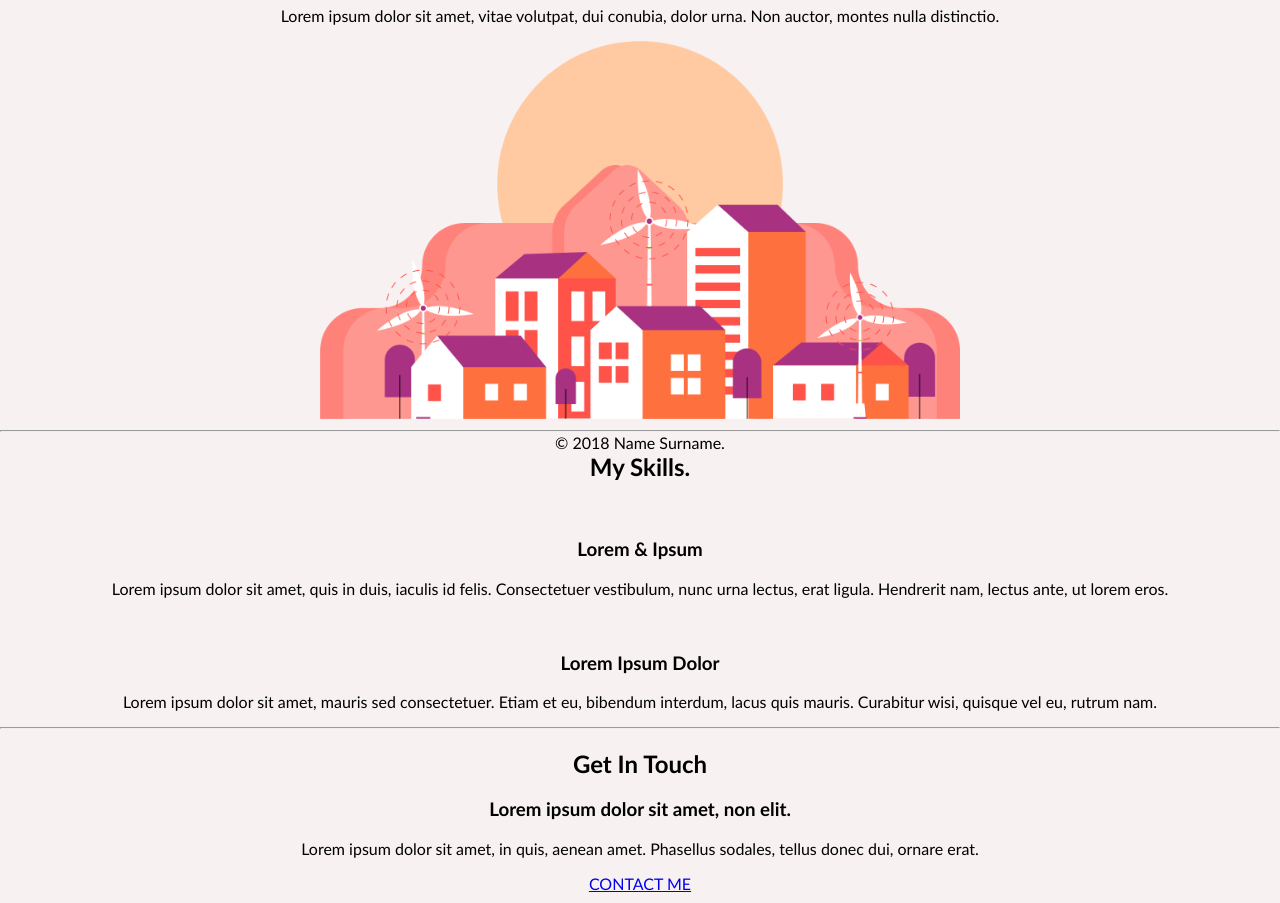
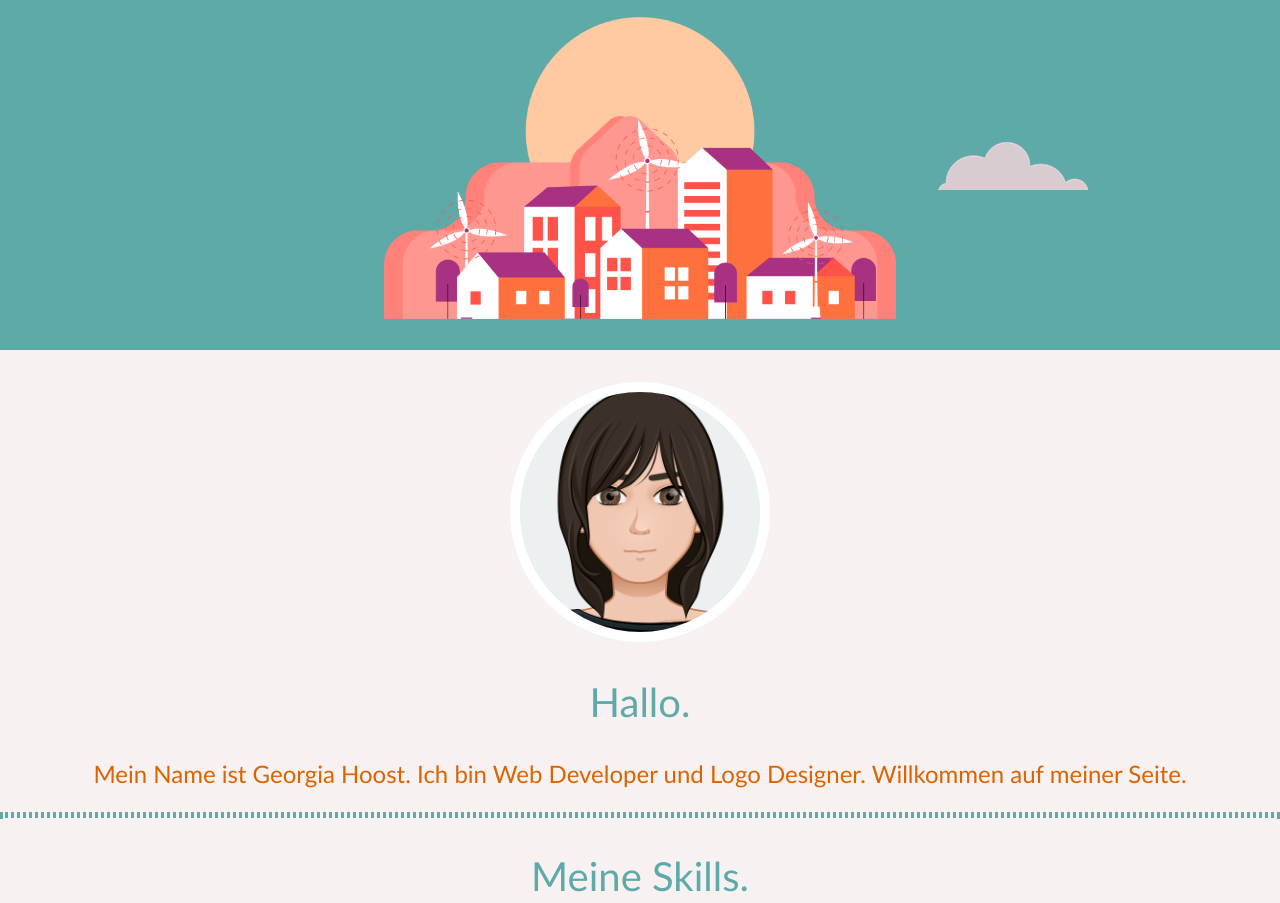
Before and after one commit to g-hoost/CSS---My-Site, a plain HTML site: page index.html in a window 1280 px wide. Shown: the part 310-1213 px from the top of the page. Drawn offline with Linux system fonts and the light colour scheme; a web font is replaced by a local one.

Commit message:
most of css

```diff
--- a/CSS/style.css
+++ b/CSS/style.css
@@ -9,18 +9,43 @@ body {
     font-family: 'Gill Sans', 'Gill Sans MT', Calibri, 'Trebuchet MS', sans-serif;
 }
 h1 {
-    margin-top: 1rem;
+    margin: 4rem auto 0 auto;
+    font-size: 4rem;
     font-family: kewl-script, sans-serif;
+    font-weight: 500;
+    font-style: normal;
+}
+.top-container > h2 {
+    margin-top: .5rem;
+    color: whitesmoke;
+    font-weight: 500;
+}
+h2 {
+    font-size: 2.5rem;
+    color: #5EAAA8;
     font-weight: 400;
-    font-style: normal;
-
+}
+h3 {
+    font-size: 2rem;
+    color: #5EAAA8;
+    font-weight: 400;
 }
 .top-container {
     position: relative;
     background-color: #5EAAA8;
-    height: 8rem;
+    height: 35rem;
     color: whitesmoke;
     padding-top: 100px;
+}
+p {
+    font-size: 1.5rem;
+    color: #db6400;
+}
+hr {
+    border: 3px dotted #5EAAA8;
+}
+.top-container p {
+    color: whitesmoke;
 }
 .cloud_1 {
     position: absolute;
@@ -38,11 +63,25 @@ h1, p:first-of-type {
 .middle-container {
     position: relative;
     background-color: #f8f1f1;
-    height: 60vh;
+
+}
+.skills_pic,
+.avatar,
+.workplace {
+    margin-top: 2rem;
+    width: 15rem;
+    height: 15rem;
+    border-radius: 100%;
+    border: 10px solid white;
 }
 .city_background {
-
-    width: 40rem;
+    width: 40vw;
     margin: 0 auto;
-
 }
+.contact-me {
+    background-color: #5EAAA8;
+    color: whitesmoke;
+}
+.contact-me p {
+    color: whitesmoke;
+}
--- a/index.html
+++ b/index.html
@@ -17,48 +17,50 @@
         <header></header>
         <img class="cloud_2" src="images/cloud.png" alt="cloud">
         <h1>I'm Georgia.</h1>
-        <p>a web developer</p>
+        <h2>a web developer</h2>
+        <img class="city_background" src="images/smallcity.png" alt="small city">
 
     </div>
     <div class="middle-container">
         <div class="profile">
-            <img src="" alt="">
-            <h2>Hello.</h2>
-            <p>Lorem ipsum dolor sit amet, vitae volutpat, dui conubia, dolor urna. Non auctor, montes nulla distinctio.
+            <img class="avatar" src="images/myAvatar-3.png" alt="just Georgia">
+            <h2>Hallo.</h2>
+            <p>Mein Name ist Georgia Hoost. Ich bin Web Developer und Logo Designer. Willkommen auf meiner Seite.
             </p>
-            <img class="city_background" src="images/smallcity.png" alt="small city">
+
         </div>
         <hr>
         <div class="skills">
-            <h2>My Skills.</h2>
+            <h2>Meine Skills.</h2>
             <div class="skill-row">
-                <img class="" src="" alt="">
-                <h3>Lorem & Ipsum</h3>
-                <p>Lorem ipsum dolor sit amet, quis in duis, iaculis id felis. Consectetuer vestibulum, nunc urna
-                    lectus, erat ligula. Hendrerit nam, lectus ante, ut lorem eros.</p>
+                <img class="skills_pic" class="logo_design" src="images/programming_skills.png"
+                    alt="The orange rabbit of Hoost Design">
+                <h3>Web Development</h3>
+                <p>Meine Lieblingstätigkeit ist auch das, was ich am besten kann:<span> </span>Webseiten programmieren.
+                </p>
             </div>
             <div class="skill-row">
-                <img class="" src="" alt="">
-                <h3>Lorem Ipsum Dolor</h3>
-                <p>Lorem ipsum dolor sit amet, mauris sed consectetuer. Etiam et eu, bibendum interdum, lacus quis
-                    mauris. Curabitur wisi, quisque vel eu, rutrum nam.</p>
+                <img class="workplace" src="images/workplace.png" alt="My workplace">
+                <h3>Wordpress</h3>
+                <p>Falls Sie lieber eine Wordpress-Seite als eine von Hand programmierte Seite haben möchten, mache ich
+                    natürlich auch das möglich.</p>
             </div>
         </div>
         <hr>
         <div class="contact-me">
-            <h2>Get In Touch</h2>
-            <h3>Lorem ipsum dolor sit amet, non elit.</h3>
-            <p>Lorem ipsum dolor sit amet, in quis, aenean amet. Phasellus sodales, tellus donec dui, ornare erat.</p>
-            <a class="btn" href="mailto:name@email.com">CONTACT ME</a>
+            <h2>Kontakt</h2>
+            <h3>Bitte schreiben Sie mich an.</h3>
+            <p>Wir können über alles sprechen, aber sprechen sollten wir.</p>
+            <a class="btn" href="mailto:mail@hoost-design.de">CONTACT ME</a>
+            <div class="bottom-container">
+                <a class="footer-link" href="https://www.linkedin.com/in/georgia-hoost-7936ba1b9/">LinkedIn</a>
+                <a class="footer-link" href="https://www.hoost-design.de/">Website</a>
+                <p>© 2021 Georgia Hoost.</p>
+            </div>
         </div>
     </div>
 
-    <div class="bottom-container">
-        <a class="footer-link" href="https://www.linkedin.com/">LinkedIn</a>
-        <a class="footer-link" href="https://twitter.com/">Twitter</a>
-        <a class="footer-link" href="https://www.appbrewery.co/">Website</a>
-        <p>© 2018 Name Surname.</p>
-    </div>
+
 
 
 </body>
```
Also changed, not shown: images/hoost-design_orange.png (added), images/myAvatar-3.png (added), images/programming.png (added), images/programming_skills.png (added), images/workplace.png (added).
